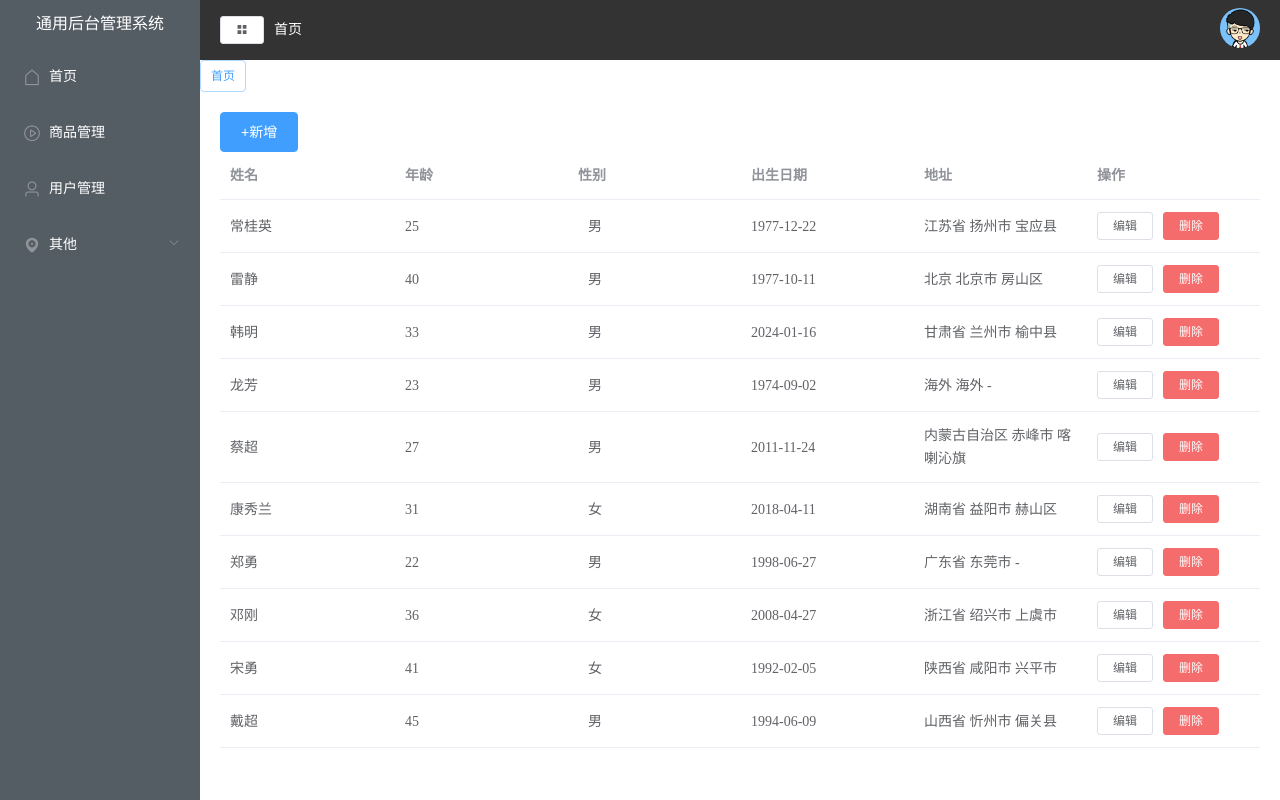
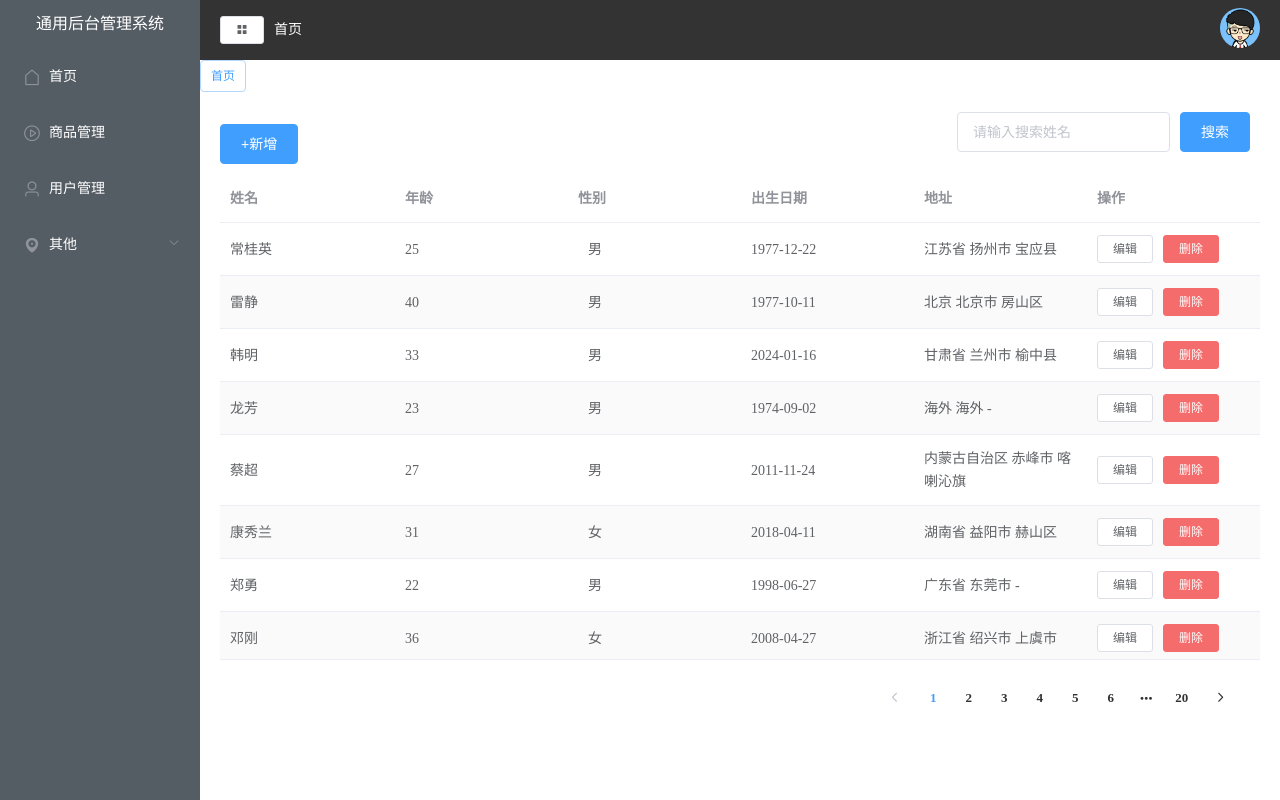
Before and after one commit to lining-lo/vue-project, a Vue app: page /#/user in a window 1280 px wide. Built offline with nearby package versions, Linux system fonts and the light colour scheme.

Commit message:
用户列表分页以及搜索用户功能的实现

```diff
--- a/src/api/index.js
+++ b/src/api/index.js
@@ -19,6 +19,6 @@ export const editUser=(user)=>{
     return requests.post('/user/editUser',user)
 }
 //获取用户列表
-export const getUserList = () => {
-    return requests.get('/user/getUserData')
+export const getUserList = (params) => {
+    return requests.get('/user/getUserData',params)
 }
--- a/src/api/mock.js
+++ b/src/api/mock.js
@@ -13,4 +13,4 @@ Mock.mock('/api/user/deleteUser','post',userApi.deleteUser)
 //修改用户
 Mock.mock('/api/user/editUser','post',userApi.updateUser)
 //获取用户列表
-Mock.mock('/api/user/getUserData',userApi.getUserList)
+Mock.mock(/api\/user\/getUserData/,userApi.getUserList)
--- a/src/views/User/index.vue
+++ b/src/views/User/index.vue
@@ -33,8 +33,19 @@
         </el-dialog>
         <div class="manage-header">
             <el-button type="primary" @click="handleAdd()">+新增</el-button>
+            <!-- 搜索表单 -->
+            <el-form ref="searchForm" :model="form" label-width="80px" inline>
+                <el-form-item>
+                    <el-input placeholder="请输入搜索姓名" v-model="searchForm.name"></el-input>
+                </el-form-item>
+                <el-form-item>
+                    <el-button type="primary" @click="onSearch">搜索</el-button>
+                </el-form-item>
+            </el-form>
+        </div>
+        <div class="common-table">
             <!-- 用户列表表格 -->
-            <el-table :data="tableData" style="width: 100%">
+            <el-table stripe :data="tableData" height="90%" style="width: 100%">
                 <el-table-column prop="name" label="姓名"></el-table-column>
                 <el-table-column prop="age" label="年龄"></el-table-column>
                 <el-table-column prop="sex" label="性别">
@@ -51,6 +62,11 @@
                     </template>
                 </el-table-column>
             </el-table>
+            <!-- 分页 -->
+            <div class="pager">
+                <el-pagination layout="prev, pager, next" :total="total" @current-change="handlePage">
+                </el-pagination>
+            </div>
         </div>
     </div>
 </template>
@@ -67,6 +83,17 @@ export default {
             tableData: [],
             //控制弹窗的类型
             modalType: 0,//0新增，1编辑
+            //分页的页数
+            total: 0,
+            //分页的参数
+            pageData: {
+                page: 1,
+                limit: 10
+            },
+            //搜索表单数据
+            searchForm: {
+                name: ''
+            },
             //新增|修改用户表单信息
             form: {
                 name: '',
@@ -120,10 +147,13 @@ export default {
             //关闭弹窗
             this.dialogVisible = false
         },
-        //获取用户列表的方法
+        //获取用户列表|分页的方法
         getList() {
-            getUserList().then(({ data }) => {
+            getUserList({ params: {...this.searchForm,...this.pageData} }).then(({ data }) => {
+                //用户列表数据
                 this.tableData = data.list
+                //分页页数
+                this.total = data.count || 0
             })
         },
         //处理新增弹窗的方法
@@ -139,8 +169,8 @@ export default {
             this.dialogVisible = true
             //设置弹窗类型为修改
             this.modalType = 1,
-            //回显数据,注意需要对当前数据进行深拷贝
-            this.form = JSON.parse(JSON.stringify(row))
+                //回显数据,注意需要对当前数据进行深拷贝
+                this.form = JSON.parse(JSON.stringify(row))
         },
         //删除用户的方法
         handleDelete(row) {
@@ -165,6 +195,15 @@ export default {
                     message: '已取消删除'
                 });
             });
+        },
+        //选择页码时的回调
+        handlePage(currentPage) {
+            this.pageData.page = currentPage
+            this.getList()
+        },
+        //搜索用户的方法
+        onSearch(){
+            this.getList()
         }
     },
     mounted() {
@@ -174,4 +213,23 @@ export default {
 }
 </script>
 
-<style></style>
+<style lang="less" scoped>
+.manage {
+    height: 90%;
+    .manage-header{
+        display: flex;
+        justify-content: space-between;
+        align-items: center;
+    }
+    .common-table {
+        position: relative;
+        height: calc(100% - 62px);
+
+        .pager {
+            position: absolute;
+            bottom: 0;
+            right: 20px;
+        }
+    }
+}
+</style>
```
